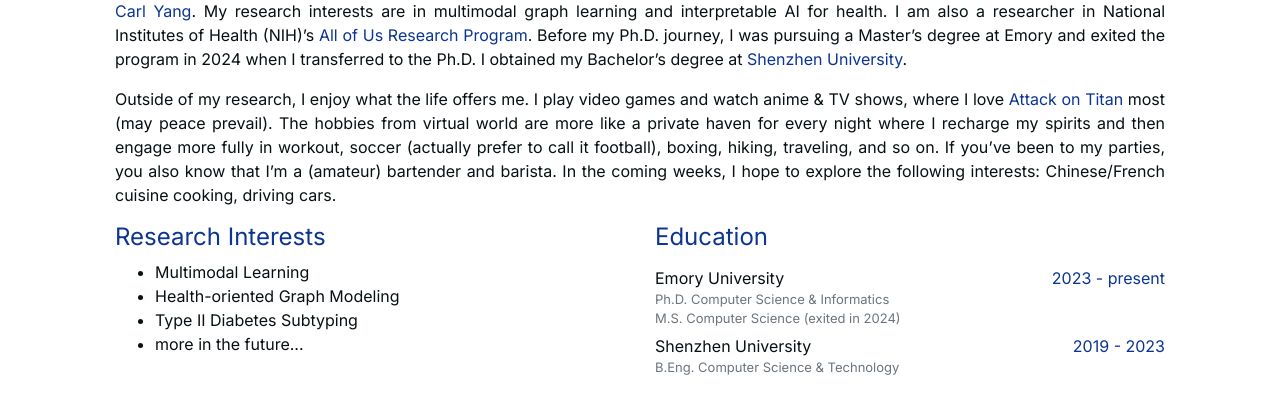
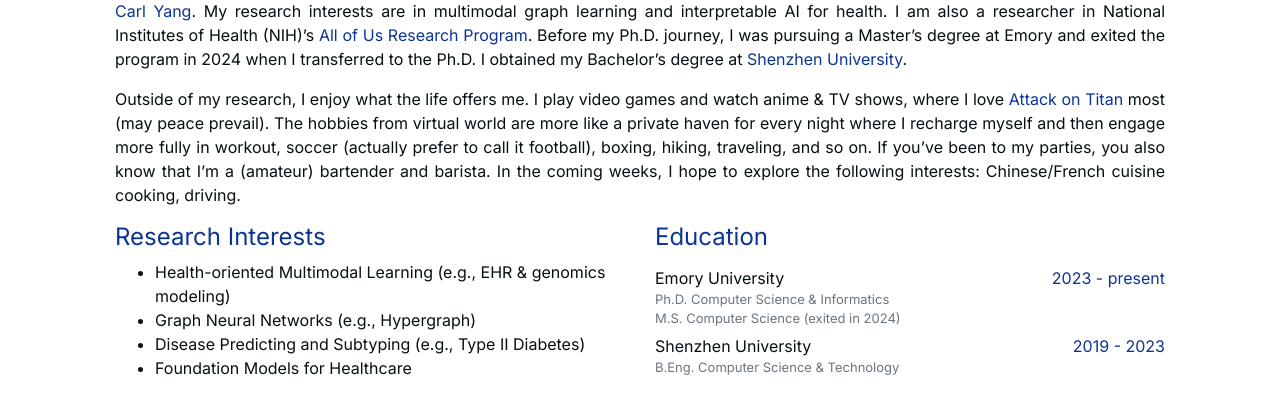
Before and after one commit to PericlesHat/ziyang_hugo, a plain HTML site: page public/index.html in a window 1280 px wide. Shown: the part 405-800 px from the top of the page. Drawn offline with nearby package versions, Linux system fonts and the light colour scheme; some icons are missing; a web font is replaced by a local one.

Commit message:
Add files via upload

```diff
--- a/public/index.html
+++ b/public/index.html
@@ -109,6 +109,10 @@
 
 
 
+        <a class="main_color" rel="me" href='https://scholar.google.com/citations?hl=zh-CN&amp;user=wwPsjhkAAAAJ' target="_blank">
+            <i class="ai ai-2x ai-google-scholar academic_icons_customize"></i>
+        </a>
+
 
 
         <a class="main_color" rel="me" href='https://github.com/PericlesHat' target="_blank">
@@ -149,7 +153,7 @@
 <div class="introduction row w-100 text-justify">
     <div class="col w-100">
         <p>Hello there! My name is Ziyang Zhang, currently a Ph.D. student in Computer Science and Informatics at <a href="https://www.emory.edu/">Emory University</a>, advised by <a href="https://www.cs.emory.edu/~jyang71/">Dr. Carl Yang</a>. My research interests are in multimodal graph learning and interpretable AI for health. I am also a researcher in National Institutes of Health (NIH)&rsquo;s <a href="https://allofus.nih.gov/">All of Us Research Program</a>. Before my Ph.D. journey, I was pursuing a Master&rsquo;s degree at Emory and exited the program in 2024 when I transferred to the Ph.D. I obtained my Bachelor&rsquo;s degree at <a href="https://en.szu.edu.cn/">Shenzhen University</a>.</p>
-<p>Outside of my research, I enjoy what the life offers me. I play video games and watch anime &amp; TV shows, where I love <a href="https://www.imdb.com/title/tt2560140/">Attack on Titan</a> most (may peace prevail). The hobbies from virtual world are more like a private haven for every night where I recharge my spirits and then engage more fully in workout, soccer (actually prefer to call it football), boxing, hiking, traveling, and so on. If you&rsquo;ve been to my parties, you also know that I&rsquo;m a (amateur) bartender and barista. In the coming weeks, I hope to explore the following interests: Chinese/French cuisine cooking, driving cars.</p>
+<p>Outside of my research, I enjoy what the life offers me. I play video games and watch anime &amp; TV shows, where I love <a href="https://www.imdb.com/title/tt2560140/">Attack on Titan</a> most (may peace prevail). The hobbies from virtual world are more like a private haven for every night where I recharge myself and then engage more fully in workout, soccer (actually prefer to call it football), boxing, hiking, traveling, and so on. If you&rsquo;ve been to my parties, you also know that I&rsquo;m a (amateur) bartender and barista. In the coming weeks, I hope to explore the following interests: Chinese/French cuisine cooking, driving.</p>
 
     </div>
 </div>
@@ -168,19 +172,19 @@
     <ul>
 
         <li>
-            Multimodal Learning
+            Health-oriented Multimodal Learning (e.g., EHR &amp; genomics modeling)
         </li>
 
         <li>
-            Health-oriented Graph Modeling
+            Graph Neural Networks (e.g., Hypergraph)
         </li>
 
         <li>
-            Type II Diabetes Subtyping
+            Disease Predicting and Subtyping (e.g., Type II Diabetes)
         </li>
 
         <li>
-            more in the future...
+            Foundation Models for Healthcare
         </li>
 
     </ul>
```
